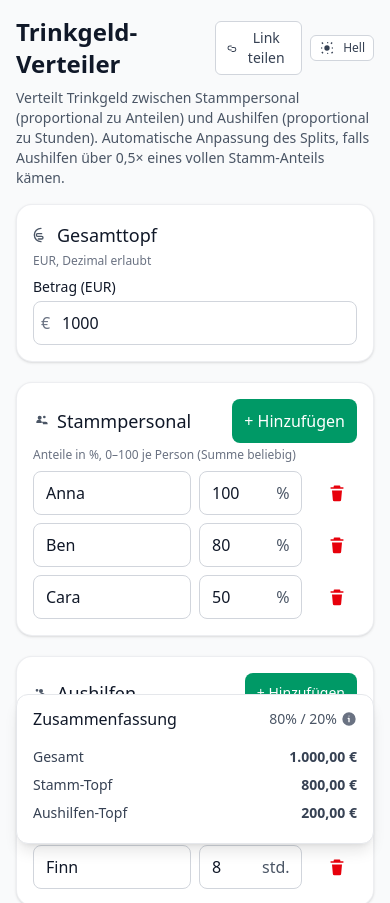
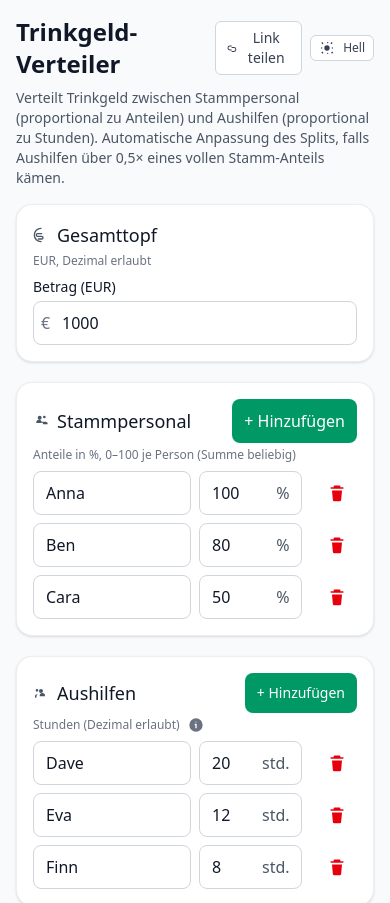
Before and after one commit to gorferma/trinkgeld-verteiler, a React (Vite) app: page / in a window 390 px wide. Shown: the top 903 px of the page. Built offline with nearby package versions, Linux system fonts and the light colour scheme.

Commit message:
chore(mobile): remove bottom mobile summary bar entirely (duplicate info)

```diff
--- a/src/App.tsx
+++ b/src/App.tsx
@@ -380,7 +380,6 @@ export default function App() {
   // Info tooltip toggles (mobile tap support)
   const [splitInfoOpen, setSplitInfoOpen] = useState(false)
   const [fractionalInfoOpen, setFractionalInfoOpen] = useState(false)
-  const [mobileSplitInfoOpen, setMobileSplitInfoOpen] = useState(false)
 
   // string inputs for shares/hours to control formatting (strip leading zeros)
   const [staffShareInput, setStaffShareInput] = useState<Record<string, string>>(() =>
@@ -393,15 +392,7 @@ export default function App() {
     Object.fromEntries((localStorage.getItem('tg_helpers') ? JSON.parse(localStorage.getItem('tg_helpers')!) : defaultHelpers).map((h: Helper) => [h.id, String(h.hours)]))
   )
 
-  // Mobile summary sheet state
-  const [mobileSummaryOpen, setMobileSummaryOpen] = useState(false)
-  useEffect(() => {
-    try {
-      if (typeof window !== 'undefined' && window.matchMedia && !window.matchMedia('(min-width: 768px)').matches) {
-        setMobileSummaryOpen(true)
-      }
-    } catch {}
-  }, [])
+  // Mobile summary sheet removed
   // Collapsible info box state
   const [infoOpen, setInfoOpen] = useState(false)
   // One-time fractional hours hint dismissal (persisted)
@@ -836,47 +827,6 @@ export default function App() {
           </div>
         </div>
       </div>
-
-      {/* Mobile sticky summary sheet */}
-  <div className="md:hidden fixed bottom-0 left-0 right-0 z-40 pb-safe">
-        <div className="mx-auto max-w-6xl px-4">
-      <div className="rounded-xl shadow-lg border border-gray-200 dark:border-gray-800 bg-white dark:bg-gray-900">
-            <button
-              className="w-full flex items-center justify-between px-4 py-3 text-left"
-              onClick={() => setMobileSummaryOpen(v => !v)}
-              aria-expanded={mobileSummaryOpen}
-              aria-controls="mobile-summary-content"
-            >
-              <span className="font-medium">Zusammenfassung</span>
-        <span className="text-sm text-gray-600 dark:text-gray-300 flex items-center gap-1">
-                <span>{(results.appliedStaffPct*100).toFixed(0)}% / {(results.appliedHelperPct*100).toFixed(0)}%</span>
-                <button
-                  type="button"
-                  className="relative inline-flex items-center group"
-                  aria-label="Info zum Split"
-                  aria-expanded={mobileSplitInfoOpen}
-                  onClick={() => setMobileSplitInfoOpen(v => !v)}
-                  onBlur={() => setMobileSplitInfoOpen(false)}
-                >
-                  <svg xmlns="http://www.w3.org/2000/svg" viewBox="0 0 24 24" fill="currentColor" className="h-4 w-4 text-gray-500">
-                    <path d="M12 2a10 10 0 100 20 10 10 0 000-20zm.75 5.5a.75.75 0 11-1.5 0 .75.75 0 011.5 0zM11 10h1a1 1 0 011 1v5a1 1 0 11-2 0v-4h-.25a1 1 0 110-2H11z"/>
-                  </svg>
-                  <span className={`${mobileSplitInfoOpen ? 'opacity-100' : 'opacity-0'} absolute bottom-full mb-1 right-0 whitespace-nowrap rounded bg-gray-800 text-white text-[10px] px-2 py-1 group-hover:opacity-100 pointer-events-none shadow max-w-[15rem] text-right`}>
-                    Schutzregel: Die bestbezahlte Aushilfe darf höchstens die Hälfte eines vollen Stamm‑Anteils erhalten.
-                  </span>
-                </button>
-              </span>
-            </button>
-            <div id="mobile-summary-content" className={`${mobileSummaryOpen ? 'block' : 'hidden'} px-4 pb-4`}>
-              <div className="text-sm text-gray-700 dark:text-gray-300">
-                <div className="flex justify-between py-1"><span>Gesamt</span><strong>{formatMoney(total)}</strong></div>
-                <div className="flex justify-between py-1"><span>Stamm-Topf</span><strong>{formatMoney(results.staffPot)}</strong></div>
-                <div className="flex justify-between py-1"><span>Aushilfen-Topf</span><strong>{formatMoney(results.helperPot)}</strong></div>
-              </div>
-            </div>
-          </div>
-        </div>
-      </div>
     </div>
   )
 }
```
